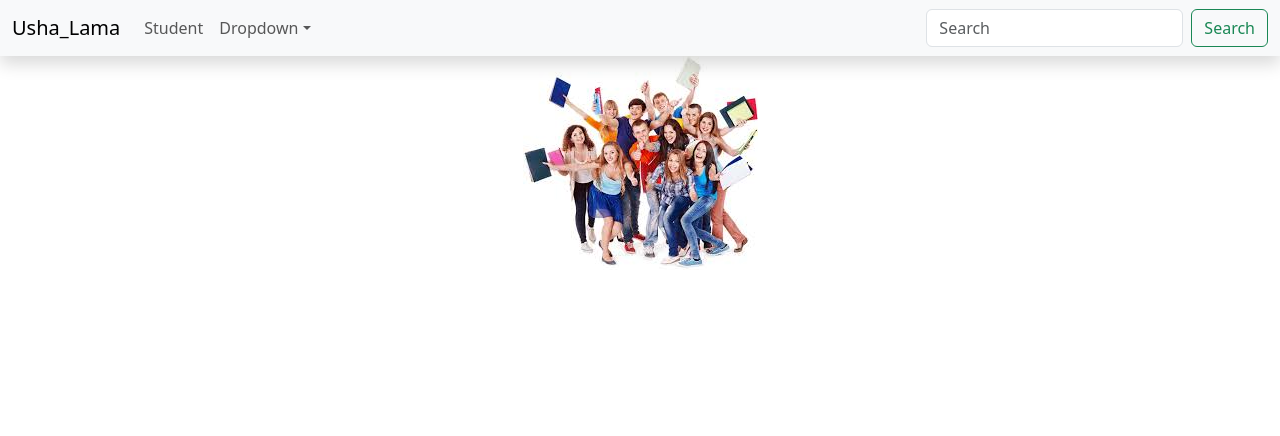
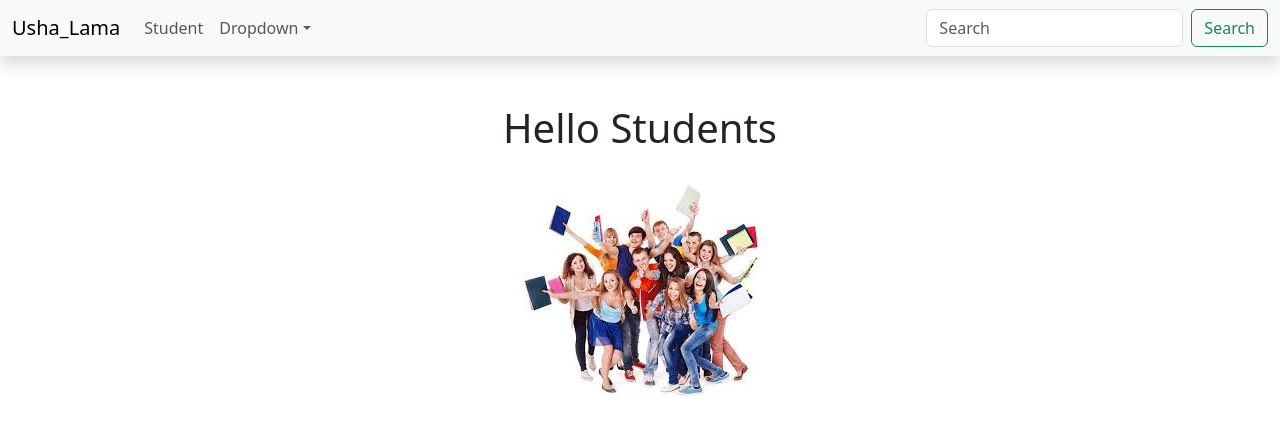
Before and after one commit to ushalama200/7cc005_react_student, a React (Create React App) app: page / in a window 1280 px wide. Shown: the top 436 px of the page. Built offline with nearby package versions, Linux system fonts and the light colour scheme.

Commit message:
home page some design changed

```diff
--- a/src/pages/Home.js
+++ b/src/pages/Home.js
@@ -4,6 +4,10 @@ function Home() {
   return (
     <div>
       <center>
+        <br></br>
+        <br></br>
+        <h1>Hello Students</h1>
+        <br></br>
       <img src={images} alt="My Image" />
       </center>
          </div>
```
